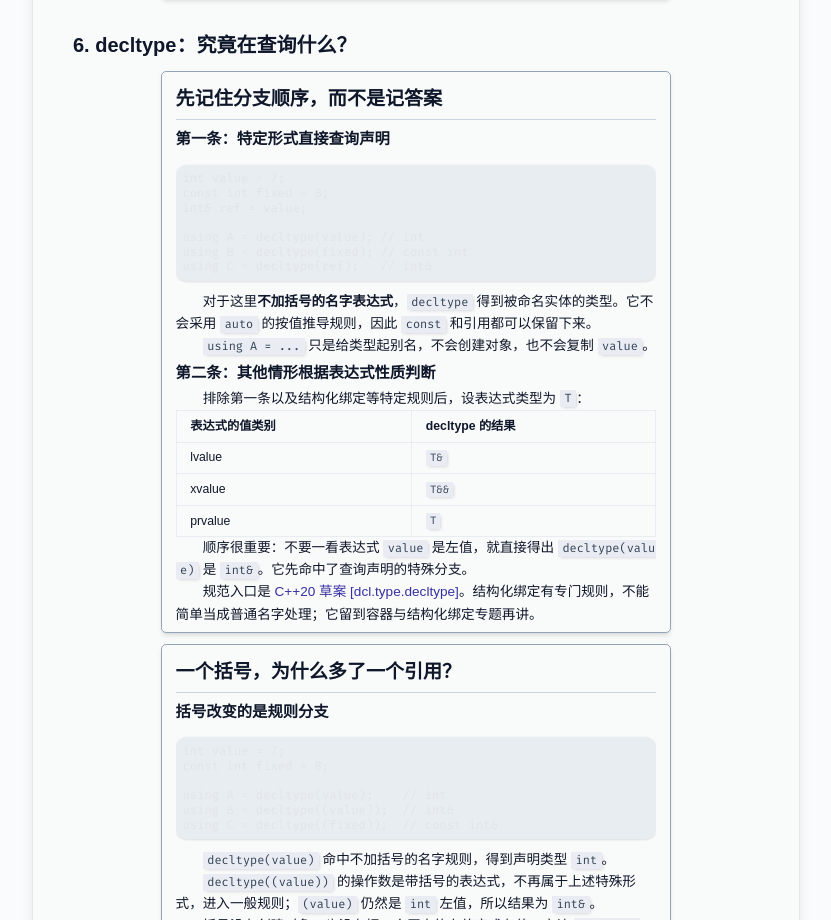
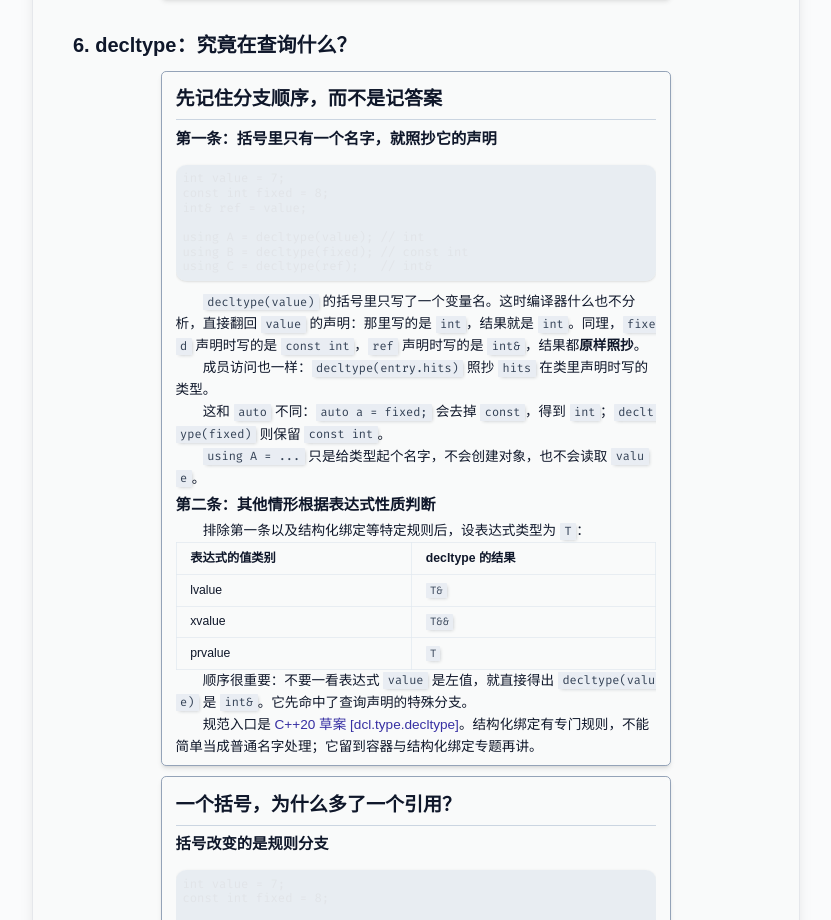
Before and after one commit to Qizi706/qizi706.github.io, an Astro site: page /blog/cpp-type-deduction in a window 1280 px wide. Shown: the part 8420-9340 px from the top of the page, without its empty margins (224-1055 px from the left). Built offline with nearby package versions, Linux system fonts and the light colour scheme; Astro itself is replaced by a stand-in of ours; some packages are replaced by stand-ins of ours; code samples lack their colours.

Commit message:
docs: explain decltype name rule in plainer words

````diff
--- a/src/content/blog/cpp-type-deduction.mdx
+++ b/src/content/blog/cpp-type-deduction.mdx
@@ -460,7 +460,7 @@ auto d = {1, 2};   // std::initializer_list<int>
 
 <SlideCard title="先记住分支顺序，而不是记答案">
 
-## 第一条：特定形式直接查询声明
+## 第一条：括号里只有一个名字，就照抄它的声明
 
 ```cpp
 int value = 7;
@@ -472,9 +472,13 @@ using B = decltype(fixed); // const int
 using C = decltype(ref);   // int&
 ```
 
-对于这里**不加括号的名字表达式**，`decltype` 得到被命名实体的类型。它不会采用 `auto` 的按值推导规则，因此 `const` 和引用都可以保留下来。
+`decltype(value)` 的括号里只写了一个变量名。这时编译器什么也不分析，直接翻回 `value` 的声明：那里写的是 `int`，结果就是 `int`。同理，`fixed` 声明时写的是 `const int`，`ref` 声明时写的是 `int&`，结果都**原样照抄**。
 
-`using A = ...` 只是给类型起别名，不会创建对象，也不会复制 `value`。
+成员访问也一样：`decltype(entry.hits)` 照抄 `hits` 在类里声明时写的类型。
+
+这和 `auto` 不同：`auto a = fixed;` 会去掉 `const`，得到 `int`；`decltype(fixed)` 则保留 `const int`。
+
+`using A = ...` 只是给类型起个名字，不会创建对象，也不会读取 `value`。
 
 ## 第二条：其他情形根据表达式性质判断
 
````
